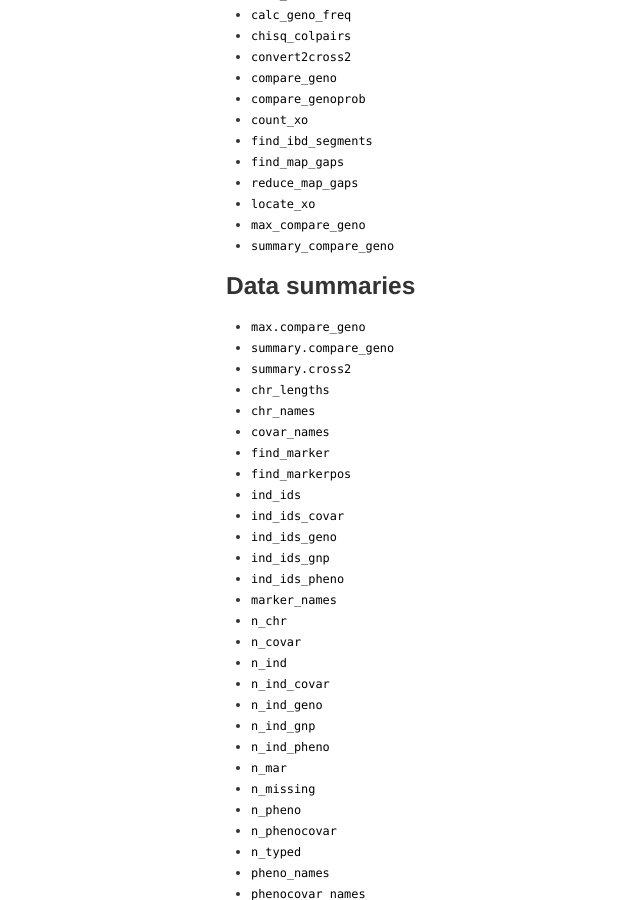
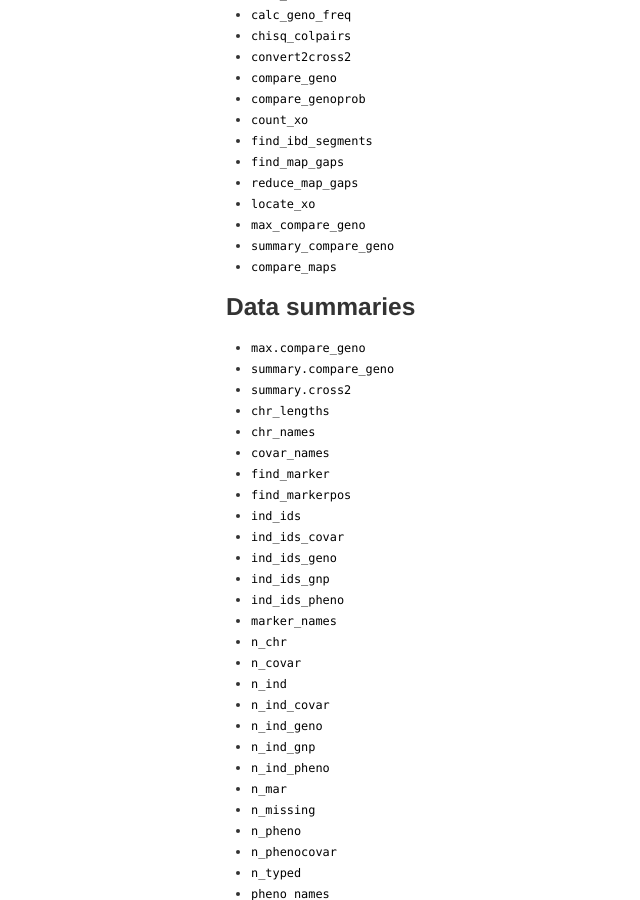
Before and after one commit to rqtl/qtl2, a Jekyll site: the page built from pages/rqtl2_functions.md, in a window 1280 px wide and 900 px high, scrolled down 2218 px. Shown: the whole window, without its empty margins (24-664 px from the left). Built offline with Jekyll 4.4.1, drawn with Linux system fonts in a browser that asks for light colours.

Commit message:
Add compare_maps() to pages/rqtl2_functions.md

```diff
--- a/pages/rqtl2_functions.md
+++ b/pages/rqtl2_functions.md
@@ -125,6 +125,7 @@ description: Annotated/categorized list of functions in R/qtl2
 - `locate_xo`
 - `max_compare_geno`
 - `summary_compare_geno`
+- `compare_maps`
 
 
 ### Data summaries
```
